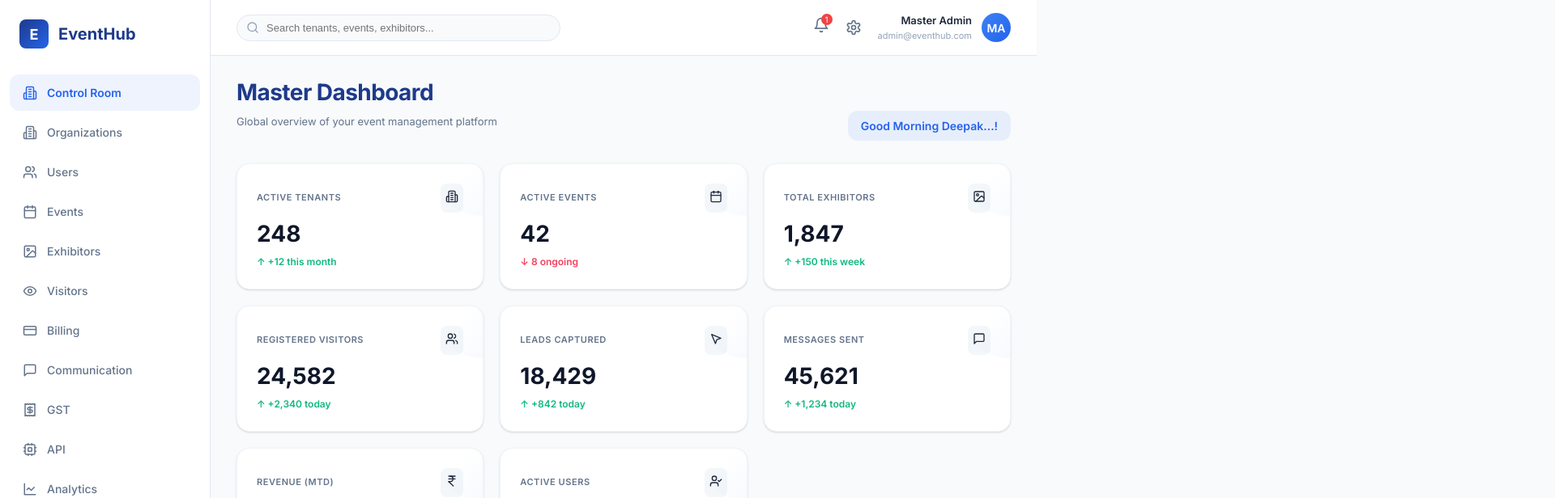
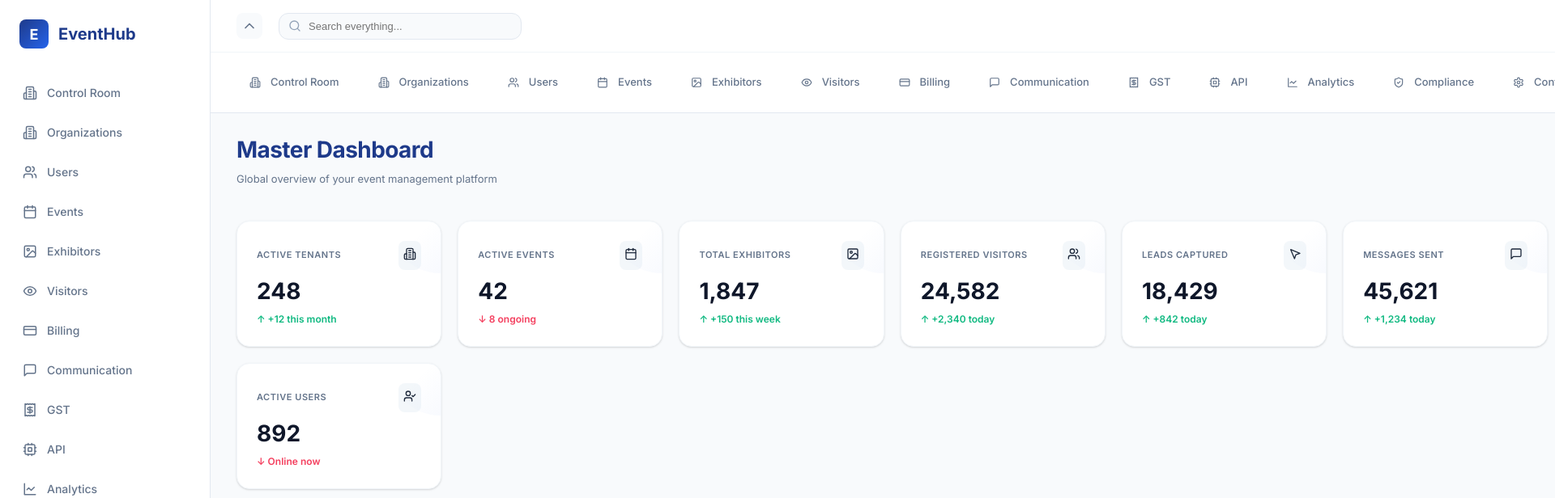
Before and after one commit to manideep-billiton-byte/expo, a React (Vite) app in the folder client/: page / in a window 1280 px wide. Shown: the top 616 px of the page at 81% size, 1920 px wide, since content can reach past the window. Built offline with nearby package versions, Linux system fonts and the light colour scheme.

Commit message:
Implement dual-navigation layout with independent toggles

```diff
--- a/client/src/Index.jsx
+++ b/client/src/Index.jsx
@@ -1,6 +1,5 @@
 import React, { useState } from 'react';
-import Header from './components/Header';
-import Navigation from './components/Navigation';
+import Layout from './components/Layout';
 import StatsCard from './components/StatsCard';
 import EventManagement from './components/EventManagement';
 import ExhibitorsManagement from './components/ExhibitorsManagement';
@@ -75,6 +74,7 @@ const Index = () => {
                             <StatsCard label="Active Users" value="892" change="Online now" icon={UserCheck} colorClass="text-teal-500" />
                         </div>
 
+                        {/* ... rest of the dashboard content ... */}
                         <div style={{ display: 'grid', gridTemplateColumns: '1.6fr 1fr', gap: '24px', marginBottom: '24px' }} className="fade-in">
                             <div className="card">
                                 <div style={{ display: 'flex', justifyContent: 'space-between', alignItems: 'center', marginBottom: '20px' }}>
@@ -406,13 +406,9 @@ const Index = () => {
     };
 
     return (
-        <div className="layout-wrapper">
-            <Navigation activeScreen={activeScreen} onNavigate={handleNavigate} />
-            <div className="main-content">
-                <Header />
-                {renderContent()}
-            </div>
-        </div>
+        <Layout activeScreen={activeScreen} onNavigate={handleNavigate}>
+            {renderContent()}
+        </Layout>
     );
 };
 
--- a/client/src/components/Header.jsx
+++ b/client/src/components/Header.jsx
@@ -1,35 +1,70 @@
-import React from 'react';
-import { Search, Bell, Settings, User, ChevronDown } from 'lucide-react';
+import {
+    Search, Bell, Settings as SettingsIcon, ChevronDown,
+    ChevronUp, Building2, Users, Calendar, Image, Eye,
+    CreditCard, MessageSquare, Receipt, Cpu, LineChart,
+    ShieldCheck, UserCheck, LifeBuoy
+} from 'lucide-react';
 
-const Header = () => {
+const NavItem = ({ icon: Icon, label, active = false, onClick }) => (
+    <div className={`nav-item ${active ? 'active' : ''}`} onClick={onClick} style={{ cursor: 'pointer' }}>
+        <Icon size={14} />
+        <span>{label}</span>
+    </div>
+);
+
+const Header = ({ activeScreen = 'dashboard', onNavigate, isNavCollapsed, onToggleNav }) => {
+    const items = [
+        { icon: Building2, label: 'Control Room', screen: 'dashboard' },
+        { icon: Building2, label: 'Organizations', screen: 'tenants' },
+        { icon: Users, label: 'Users', screen: 'users' },
+        { icon: Calendar, label: 'Events', screen: 'events' },
+        { icon: Image, label: 'Exhibitors', screen: 'exhibitors' },
+        { icon: Eye, label: 'Visitors', screen: 'visitors' },
+        { icon: CreditCard, label: 'Billing', screen: 'billing' },
+        { icon: MessageSquare, label: 'Communication', screen: 'communication' },
+        { icon: Receipt, label: 'GST', screen: 'gst' },
+        { icon: Cpu, label: 'API', screen: 'api' },
+        { icon: LineChart, label: 'Analytics', screen: 'analytics' },
+        { icon: ShieldCheck, label: 'Compliance', screen: 'compliance' },
+        { icon: SettingsIcon, label: 'Config', screen: 'config' },
+        { icon: UserCheck, label: 'RBAC', screen: 'rbac' },
+        { icon: LifeBuoy, label: 'Support', screen: 'support' },
+    ];
+
     return (
-        <div className="header" style={{
+        <div className="header-wrapper">
+            <div className="header-main">
+                <div className="header-left" style={{ display: 'flex', alignItems: 'center', gap: '20px' }}>
+                    <div
+                        onClick={onToggleNav}
+                        style={{
+                            background: '#f8fafc',
+                            padding: '6px',
+                            borderRadius: '8px',
+                            cursor: 'pointer',
+                            color: '#64748b',
                             display: 'flex',
-            justifyContent: 'space-between',
-            alignItems: 'center',
-            padding: '16px 32px',
-            background: 'white',
-            borderBottom: '1px solid #e2e8f0',
-            position: 'sticky',
-            top: 0,
-            zIndex: 90
-        }}>
-
-            <div className="search-bar" style={{ position: 'relative', width: '400px' }}>
+                            alignItems: 'center'
+                        }}
+                    >
+                        {isNavCollapsed ? <ChevronDown size={20} /> : <ChevronUp size={20} />}
+                    </div>
+                    <div className="search-bar" style={{ position: 'relative', width: '300px' }}>
                         <Search size={16} style={{ position: 'absolute', left: '12px', top: '50%', transform: 'translateY(-50%)', color: '#94a3b8' }} />
                         <input
                             type="text"
-                    placeholder="Search tenants, events, exhibitors..."
-                    style={{ width: '100%', padding: '8px 12px 8px 36px', borderRadius: '20px', border: '1px solid #e2e8f0', background: '#f8fafc', fontSize: '13px' }}
+                            placeholder="Search everything..."
+                            style={{ width: '100%', padding: '8px 12px 8px 36px', borderRadius: '12px', border: '1px solid #e2e8f0', background: '#f8fafc', fontSize: '13px' }}
                         />
                     </div>
+                </div>
 
-            <div className="header-actions" style={{ display: 'flex', alignItems: 'center', gap: '20px' }}>
-                <div style={{ position: 'relative' }}>
+                <div className="header-actions" style={{ display: 'flex', alignItems: 'center', gap: '24px' }}>
+                    <div style={{ position: 'relative', cursor: 'pointer' }}>
                         <Bell size={20} color="#64748b" />
                         <div style={{ position: 'absolute', top: '-4px', right: '-4px', background: '#ef4444', color: 'white', fontSize: '10px', width: '14px', height: '14px', borderRadius: '50%', display: 'flex', alignItems: 'center', justifyContent: 'center' }}>1</div>
                     </div>
-                <Settings size={20} color="#64748b" />
+                    <SettingsIcon size={20} color="#64748b" style={{ cursor: 'pointer' }} />
                     <div style={{ display: 'flex', alignItems: 'center', gap: '12px' }}>
                         <div style={{ textAlign: 'right' }}>
                             <div style={{ fontSize: '13px', fontWeight: 600, color: '#1e293b' }}>Master Admin</div>
@@ -41,6 +76,21 @@ const Header = () => {
                     </div>
                 </div>
             </div>
+
+            {!isNavCollapsed && (
+                <div className="top-nav-bar fade-in">
+                    {items.map((item, idx) => (
+                        <NavItem
+                            key={idx}
+                            icon={item.icon}
+                            label={item.label}
+                            active={activeScreen === item.screen}
+                            onClick={() => onNavigate && onNavigate(item.screen)}
+                        />
+                    ))}
+                </div>
+            )}
+        </div>
     );
 };
 
--- /dev/null
+++ b/client/src/components/Layout.jsx
@@ -0,0 +1,39 @@
+import React, { useState, useEffect } from 'react';
+import Sidebar from './Sidebar';
+import Header from './Header';
+
+const Layout = ({ children, activeScreen, onNavigate }) => {
+    const [isSidebarCollapsed, setIsSidebarCollapsed] = useState(false);
+    const [isTopNavCollapsed, setIsTopNavCollapsed] = useState(false);
+
+    // Update CSS variables when toggle state changes
+    useEffect(() => {
+        const root = document.documentElement;
+        root.style.setProperty('--sidebar-width', isSidebarCollapsed ? '80px' : '260px');
+        root.style.setProperty('--header-height', isTopNavCollapsed ? '64px' : '140px');
+    }, [isSidebarCollapsed, isTopNavCollapsed]);
+
+    return (
+        <div className="layout-wrapper">
+            <Sidebar
+                activeScreen={activeScreen}
+                onNavigate={onNavigate}
+                isCollapsed={isSidebarCollapsed}
+                onToggle={() => setIsSidebarCollapsed(!isSidebarCollapsed)}
+            />
+            <div className="main-content">
+                <Header
+                    activeScreen={activeScreen}
+                    onNavigate={onNavigate}
+                    isNavCollapsed={isTopNavCollapsed}
+                    onToggleNav={() => setIsTopNavCollapsed(!isTopNavCollapsed)}
+                />
+                <div className="content-area">
+                    {children}
+                </div>
+            </div>
+        </div>
+    );
+};
+
+export default Layout;
--- a/client/src/components/Navigation.jsx
+++ b/client/src/components/Sidebar.jsx
@@ -1,18 +1,22 @@
-import React from 'react';
 import {
     Building2, Users, Calendar, Image, Eye, CreditCard,
     MessageSquare, Receipt, Cpu, LineChart, ShieldCheck,
-    Settings, UserCheck, LifeBuoy
+    Settings, UserCheck, LifeBuoy, ChevronLeft, ChevronRight
 } from 'lucide-react';
 
-const NavItem = ({ icon: Icon, label, active = false, onClick }) => (
-    <div className={`nav-item ${active ? 'active' : ''}`} onClick={onClick} style={{ cursor: 'pointer' }}>
+const NavItem = ({ icon: Icon, label, active = false, onClick, isCollapsed }) => (
+    <div
+        className={`nav-item ${active ? 'active' : ''}`}
+        onClick={onClick}
+        style={{ cursor: 'pointer', position: 'relative' }}
+        title={isCollapsed ? label : ''}
+    >
         <Icon size={18} />
-        <span>{label}</span>
+        {!isCollapsed && <span>{label}</span>}
     </div>
 );
 
-const Navigation = ({ activeScreen = 'dashboard', onNavigate }) => {
+const Sidebar = ({ activeScreen = 'dashboard', onNavigate, isCollapsed, onToggle }) => {
     const items = [
         { icon: Building2, label: 'Control Room', screen: 'dashboard' },
         { icon: Building2, label: 'Organizations', screen: 'tenants' },
@@ -39,6 +43,7 @@ const Navigation = ({ activeScreen = 'dashboard', onNavigate }) => {
                     color: 'white',
                     width: '36px',
                     height: '36px',
+                    minWidth: '36px',
                     borderRadius: '8px',
                     display: 'flex',
                     alignItems: 'center',
@@ -46,7 +51,7 @@ const Navigation = ({ activeScreen = 'dashboard', onNavigate }) => {
                     fontWeight: 'bold',
                     fontSize: '18px'
                 }}>E</div>
-                <span style={{ fontWeight: 800, fontSize: '20px', color: '#1e3a8a' }}>EventHub</span>
+                {!isCollapsed && <span style={{ fontWeight: 800, fontSize: '20px', color: '#1e3a8a' }}>EventHub</span>}
             </div>
 
             <div className="nav-list">
@@ -56,12 +61,27 @@ const Navigation = ({ activeScreen = 'dashboard', onNavigate }) => {
                         icon={item.icon}
                         label={item.label}
                         active={activeScreen === item.screen}
+                        isCollapsed={isCollapsed}
                         onClick={() => onNavigate && onNavigate(item.screen)}
                     />
                 ))}
+            </div>
+
+            <div
+                onClick={onToggle}
+                style={{
+                    padding: '20px',
+                    display: 'flex',
+                    justifyContent: isCollapsed ? 'center' : 'flex-end',
+                    cursor: 'pointer',
+                    borderTop: '1px solid #f1f5f9',
+                    color: '#64748b'
+                }}
+            >
+                {isCollapsed ? <ChevronRight size={20} /> : <ChevronLeft size={20} />}
             </div>
         </div>
     );
 };
 
-export default Navigation;
+export default Sidebar;
--- a/client/src/index.css
+++ b/client/src/index.css
@@ -31,6 +31,13 @@ body {
     box-sizing: border-box;
 }
 
+/* Layout Variables */
+:root {
+    --sidebar-width: 260px;
+    --header-height: 140px;
+    --transition-speed: 0.3s;
+}
+
 /* Layout Wrapper */
 .layout-wrapper {
     display: flex;
@@ -39,8 +46,9 @@ body {
     background-color: #f8fafc;
 }
 
+/* Sidebar Navigation */
 .sidebar-nav {
-    width: 260px;
+    width: var(--sidebar-width);
     height: 100vh;
     background: white;
     border-right: 1px solid #e2e8f0;
@@ -51,17 +59,51 @@ body {
     top: 0;
     z-index: 100;
     padding: 24px 0;
-    transition: all 0.3s ease;
+    transition: width var(--transition-speed) ease;
 }
 
 .main-content {
     flex: 1;
-    margin-left: 260px;
+    margin-left: var(--sidebar-width);
     min-height: 100vh;
     display: flex;
     flex-direction: column;
+    transition: margin-left var(--transition-speed) ease;
 }
 
+/* Header & Top Nav */
+.header-wrapper {
+    position: sticky;
+    top: 0;
+    z-index: 90;
+    background: white;
+    border-bottom: 1px solid #e2e8f0;
+    height: var(--header-height);
+    transition: height var(--transition-speed) ease;
+    display: flex;
+    flex-direction: column;
+    overflow: hidden;
+}
+
+.header-main {
+    display: flex;
+    justify-content: space-between;
+    align-items: center;
+    padding: 16px 32px;
+    height: 64px;
+}
+
+.top-nav-bar {
+    display: flex;
+    gap: 16px;
+    padding: 0 32px 12px;
+    flex: 1;
+    overflow-x: auto;
+    border-top: 1px solid #f1f5f9;
+    padding-top: 12px;
+}
+
+/* Scrollable Container */
 .dashboard-container {
     width: 100%;
     padding: 24px 32px;
@@ -73,9 +115,11 @@ body {
     display: flex;
     align-items: center;
     gap: 12px;
+    overflow: hidden;
+    white-space: nowrap;
 }
 
-/* Nav Item Refactor */
+/* Nav List */
 .nav-list {
     display: flex;
     flex-direction: column;
@@ -85,6 +129,7 @@ body {
     flex: 1;
 }
 
+/* Common Nav Item */
 .nav-item {
     display: flex;
     align-items: center;
@@ -99,15 +144,10 @@ body {
     white-space: nowrap;
 }
 
-.nav-item:hover {
-    color: #2563eb;
-    background: rgba(37, 99, 235, 0.05);
-}
-
-.nav-item.active {
-    color: #2563eb;
-    background: rgba(37, 99, 235, 0.08);
-    font-weight: 600;
+/* Top Nav Item specific */
+.top-nav-bar .nav-item {
+    padding: 8px 16px;
+    font-size: 13px;
 }
 
 /* Card System */
```
Lines whose indentation alone changed are shown as unchanged.
